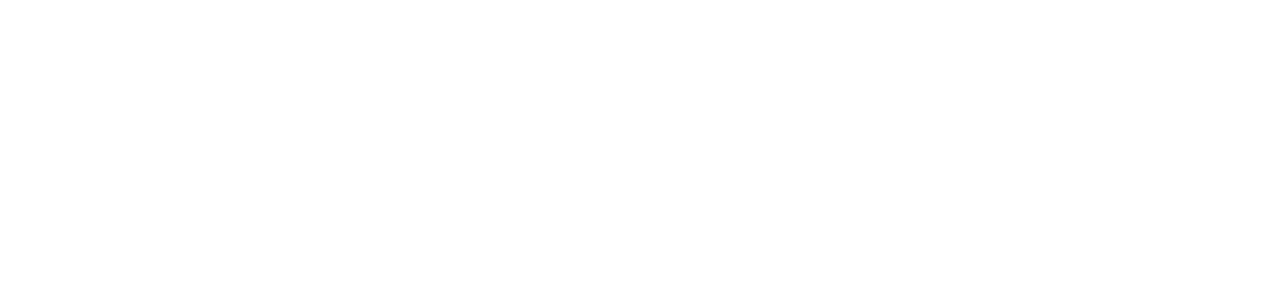
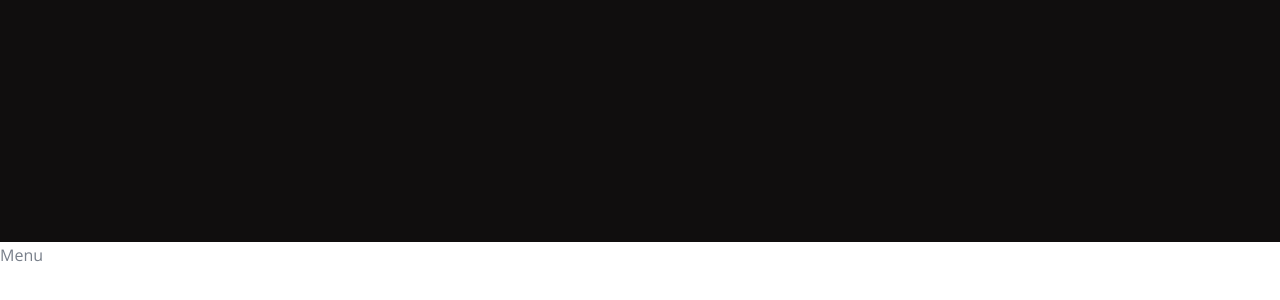
Before and after one commit to unstoppableThinker/zenbrew, a Next.js app: page / in a window 1280 px wide. Shown: the part 3562-3862 px from the top of the page. Built offline with nearby package versions, Linux system fonts and the light colour scheme; a web font is replaced by a local one.

Commit message:
zenbrew-2 menu addition to page

```diff
--- a/app/page.js
+++ b/app/page.js
@@ -2,6 +2,7 @@
 import About from '@/components/About';
 import Explore from '@/components/Explore';
 import Hero from '@/components/Hero';
+import Menu from '@/components/Menu';
 import React from 'react'
 import { useEffect } from 'react';
 
@@ -20,6 +21,7 @@
       <Hero />
       <Explore />
       <About />
+      <Menu />
       <div className='h-[4000px]'></div>
     </div>
   );
--- a/components/Menu.jsx
+++ b/components/Menu.jsx
@@ -2,7 +2,7 @@
 
 const Menu = () => {
   return (
-    <div>Menu</div>
+    <section>Menu</section>
   )
 };
 
```
